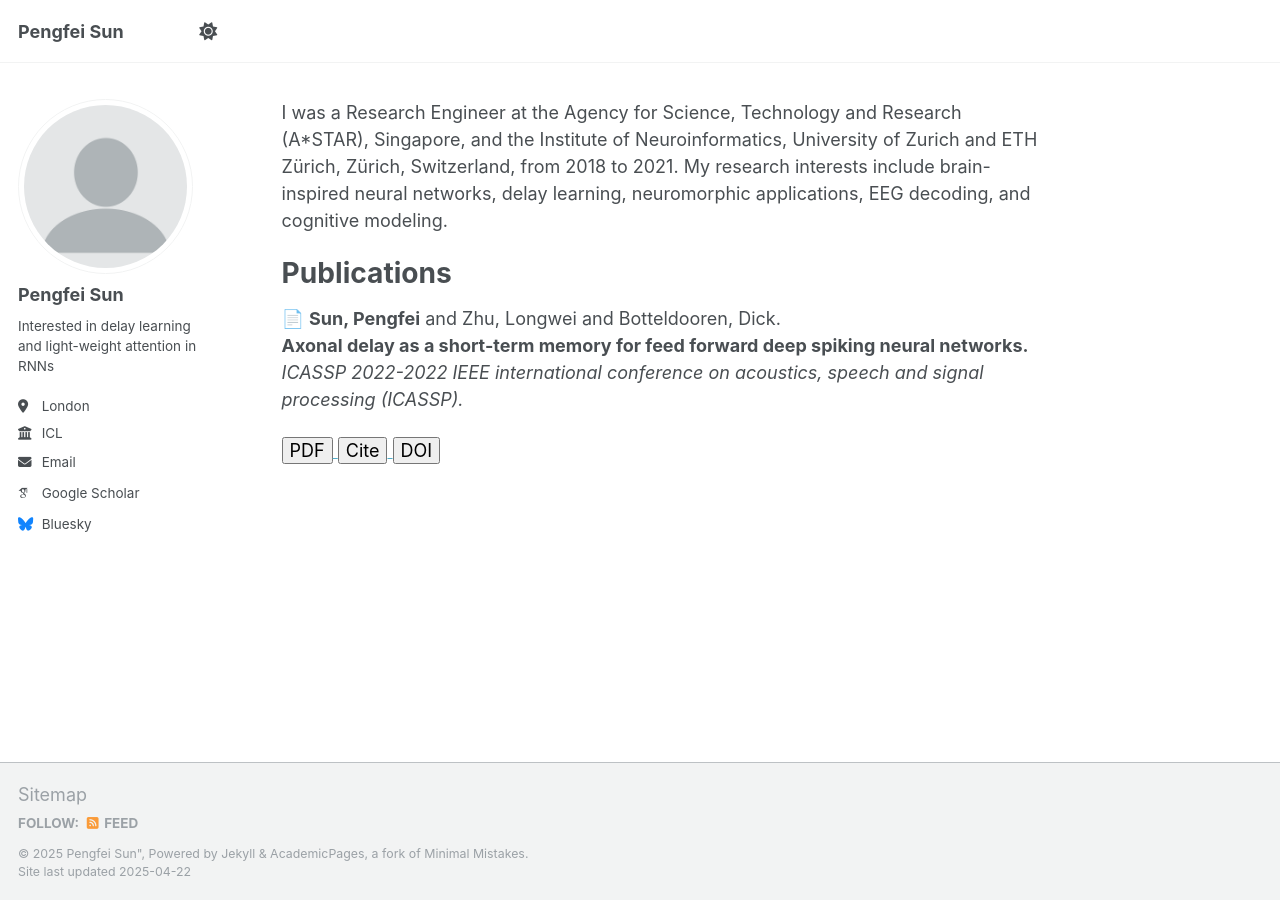
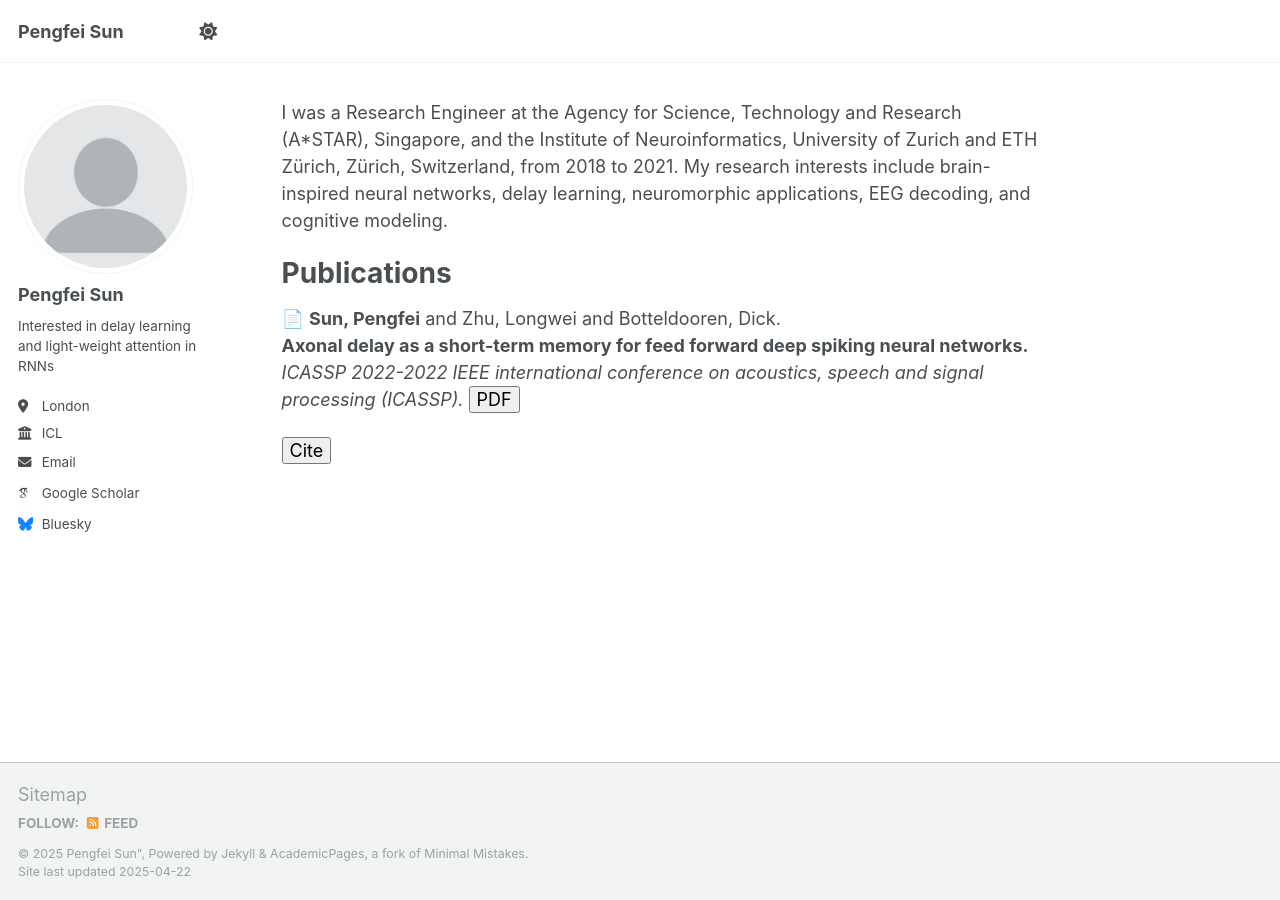
Before and after one commit to sunpengfei1122/Pengfei.Sun, a Jekyll site: the page built from _pages/about.md, in a window 1280 px wide. Built offline with Jekyll 4.4.1, drawn with Linux system fonts in a browser that asks for light colours; some web fonts are replaced; our own code applies the rules of GitHub Pages for plain Markdown files.

Commit message:
Update about.md

```diff
--- a/_pages/about.md
+++ b/_pages/about.md
@@ -6,13 +6,10 @@ Publications
 📄 **Sun, Pengfei** and Zhu, Longwei and Botteldooren, Dick.
 **Axonal delay as a short-term memory for feed forward deep spiking neural networks.**
 *ICASSP 2022-2022 IEEE international conference on acoustics, speech and signal processing (ICASSP).*
-
-<a href="https://yourdomain.com/files/your-paper.pdf" target="_blank">
+<a href="https://arxiv.org/abs/2205.02115" target="_blank">
   <button>PDF</button>
 </a>
-<a href="https://yourdomain.com/files/your-paper.bib" target="_blank">
+
+<a href="files/your-paper.bib" target="_blank">
   <button>Cite</button>
 </a>
-<a href="https://doi.org/10.1109/TNNLS.xxxxxx" target="_blank">
-  <button>DOI</button>
-</a>
```
